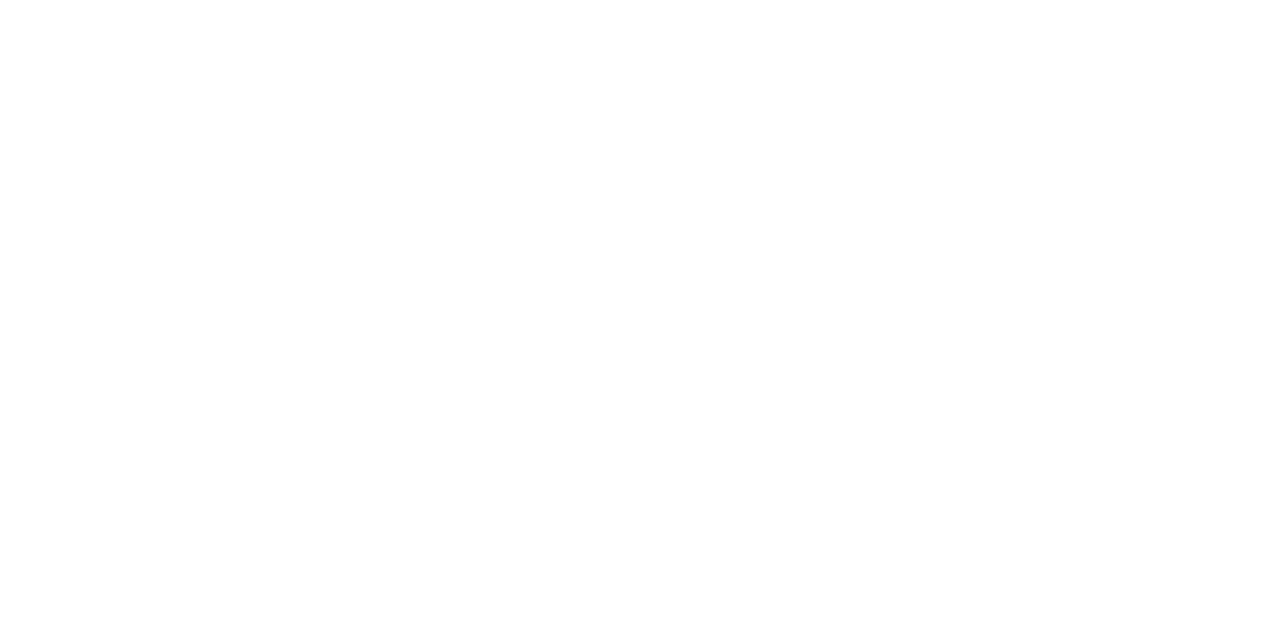
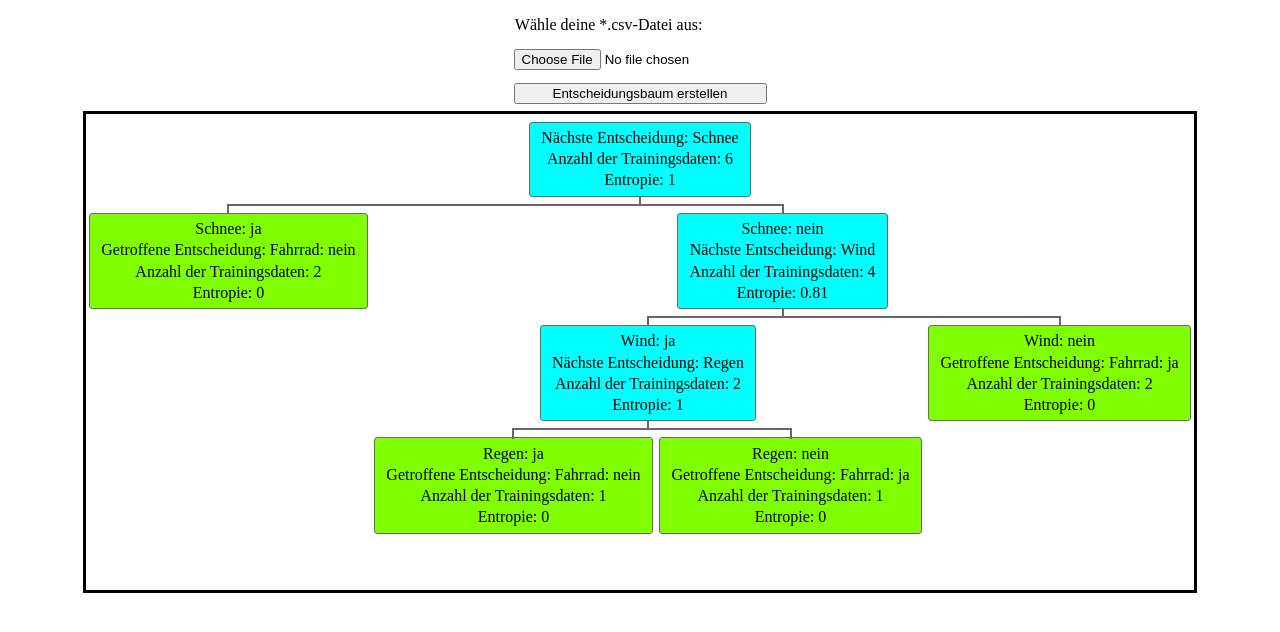
Before and after one commit to DominikSchullerer/decision_tree, a plain HTML site: page index.html in a window 1280 px wide. Drawn offline with Linux system fonts and the light colour scheme.

Commit message:
Implement drawing the tree and loading *.csv file

```diff
--- /dev/null
+++ b/css/stylesheet.css
@@ -0,0 +1,33 @@
+body {
+    display: flex;
+    flex-direction: column;
+    align-items: center;
+}
+
+#inputContainer {
+    display: flex;
+    flex-direction: column;
+    max-width: fit-content;
+    max-width: 100%;
+}
+
+#inputContainer > * {
+    margin: 0.5em;
+}
+
+#treeContainer {
+    max-width: 100%;
+    border-style: solid;
+}
+
+p {
+    margin: 0.2em
+}
+
+.node {
+    background-color: aqua;
+}
+
+.leaf {
+    background-color: chartreuse;
+}
--- a/index.html
+++ b/index.html
@@ -7,57 +7,20 @@
     <meta name="viewport" content="width=device-width, initial-scale=1.0">
     <title>Entscheidungsbaum</title>
     <link rel="stylesheet" href="./css/tree.css">
+    <link rel="stylesheet" href="./css/stylesheet.css">
 </head>
 
 <body>
-    <script src="./js/new_script.js"></script>
-    <!--
-        <ul class="tree">
-            <li> <span>Home</span>
-                <ul>
-                    <li> <span>About us</span>
-                        <ul>
-                            <li> <span>Our history</span>
-                                <ul>
-                                    <li><span>Founder</span></li>
-                                </ul>
-                            </li>
-                            <li> <span>Our board</span>
-                                <ul>
-                                    <li><span>Brad Whiteman</span></li>
-                                    <li><span>Cynthia Tolken</span></li>
-                                    <li><span>Bobby Founderson</span></li>
-                                </ul>
-                            </li>
-                        </ul>
-                    </li>
-                    <li> <span>Our products</span>
-                        <ul>
-                            <li> <span>The Widget 2000™</span>
-                                <ul>
-                                    <li><span>Order form</span></li>
-                                </ul>
-                            </li>
-                            <li> <span>The McGuffin V2</span>
-                                <ul>
-                                    <li><span>Order form</span></li>
-                                </ul>
-                            </li>
-                        </ul>
-                    </li>
-                    <li> <span>Contact us</span>
-                        <ul>
-                            <li> <span>Social media</span>
-                                <ul>
-                                    <li><span>Facebook</span></li>
-                                </ul>
-                            </li>
-                        </ul>
-                    </li>
-                </ul>
-            </li>
-        </ul>
-     -->
+    <script src="./js/new_script.js" defer></script>
+    <div id="inputContainer">
+        <label for="data">Wähle deine *.csv-Datei aus:</label>
+        <input type="file"
+               id="data" name="data"
+               accept=".csv">
+        <button id="drawTree">Entscheidungsbaum erstellen</button>
+    </div>
+
+    <div id="treeContainer"></div>
 </body>
 
 </html>
--- a/js/new_script.js
+++ b/js/new_script.js
@@ -1,4 +1,6 @@
-class Leave {
+let tree = undefined
+
+class Leaf {
     constructor(previousDecision, decision, samples) {
         this.previousDecision = previousDecision
         this.decision = decision
@@ -13,9 +15,9 @@ class Node {
         this.previousDecision = previousDecision
         this.attribute = attribute
         this.samples = samples
-        this.children = children
         this.sampleQuantity = samples.length
         this.entropy = entropyOf(samples)
+        this.children = children
     }
 }
 
@@ -117,10 +119,10 @@ function areSameDecision(samples) {
     return areSameDecision
 }
 
-function decisionTree(samples, attributes, previousDecision) {
+function decisionTree(samples, attributes, previousDecision = '') {
     if (areSameDecision(samples)) {
         let decision = attributes.at(-1) + ": " + samples[0].at(-1)
-        return new Leave(previousDecision, decision, samples)
+        return new Leaf(previousDecision, decision, samples)
     } else if (attributes.length == 1) {
         let values = []
         samples.forEach(sample => {
@@ -128,7 +130,7 @@ function decisionTree(samples, attributes, previousDecision) {
         });
         mostFrequentValue = getMostFrequent(values)
         let decision = attributes.at(-1) + ": " + mostFrequentValue
-        return new Leave(previousDecision, decision, samples)
+        return new Leaf(previousDecision, decision, samples)
     } else {
         let children = []
         let bestAttributeIndex = mostInformativeAttribute(samples)
@@ -168,8 +170,101 @@ function decisionTree(samples, attributes, previousDecision) {
 }
 
 function treeToHtml(root) {
+    const treeContainer = document.getElementById('treeContainer')
+    let rootHTML = document.createElement('ul')
+    rootHTML.classList.add('tree')
+    if (root instanceof Node) {
+        rootHTML.appendChild(getNodeHTML(root))
+    } else if (root instanceof Leaf) {
+        rootHTML.appendChild(getLeafHTML(root))
+    }
+    treeContainer.replaceChildren()
+    treeContainer.appendChild(rootHTML)
+}
 
+function getNodeHTML(node) {
+    let nodeHtml = document.createElement('li')
+    let content = document.createElement('span')
+    content.classList.add('node')
+    let previousDecision = document.createElement('p')
+    previousDecision.textContent = String(node.previousDecision)
+    let attribute = document.createElement('p')
+    attribute.textContent = 'Nächste Entscheidung: ' + String(node.attribute)
+    let sampleQuantity = document.createElement('p')
+    sampleQuantity.textContent = 'Anzahl der Trainingsdaten: ' + String(node.sampleQuantity)
+    let entropy = document.createElement('p')
+    entropy.textContent = 'Entropie: ' + String(Math.round(node.entropy*100)/100)
+    content.appendChild(previousDecision)
+    content.appendChild(attribute)
+    content.appendChild(sampleQuantity)
+    content.appendChild(entropy)
+    nodeHtml.appendChild(content)
+
+    let children = document.createElement('ul')
+    node.children.forEach(child => {
+        if (child instanceof Node) {
+            children.appendChild(getNodeHTML(child))
+        } else if (child instanceof Leaf) {
+            children.appendChild(getLeafHTML(child))
+        }
+    });
+
+    nodeHtml.appendChild(children)
+
+    return nodeHtml
 }
+
+function getLeafHTML(leaf) {
+    let leafHTML = document.createElement('li')
+    let content = document.createElement('span')
+    content.classList.add('leaf')
+    let previousDecision = document.createElement('p')
+    previousDecision.textContent = String(leaf.previousDecision)
+    let decision = document.createElement('p')
+    decision.textContent = 'Getroffene Entscheidung: ' + String(leaf.decision)
+    let sampleQuantity = document.createElement('p')
+    sampleQuantity.textContent = 'Anzahl der Trainingsdaten: ' + String(leaf.sampleQuantity)
+    let entropy = document.createElement('p')
+    entropy.textContent = 'Entropie: ' + String(Math.round(leaf.entropy*100)/100)
+    content.appendChild(previousDecision)
+    content.appendChild(decision)
+    content.appendChild(sampleQuantity)
+    content.appendChild(entropy)
+
+    leafHTML.appendChild(content)
+
+    return leafHTML
+}
+
+let file = document.getElementById('data')
+let data = undefined
+
+file.addEventListener("change", function () {
+    var reader = new FileReader()
+    reader.onload = function() {
+    data = this.result.split(/[\n\r]/)
+    console.log(data)
+      }
+    reader.readAsText(this.files[0])
+});
+
+let drawButton = document.getElementById('drawTree')
+drawButton.addEventListener('click', function() {
+    if (data != undefined) {
+        let attributes = data[0].split(',')
+        let dataCopy = data.slice(1, data.length)
+        let samples = []
+        console.log(attributes)
+        console.log(dataCopy)
+        dataCopy.forEach(datum => {
+            samples.push(datum.split(','))
+        });
+        console.log(samples)
+        console.log(attributes)
+        let tree = decisionTree(samples, attributes)
+        treeToHtml(tree)
+    }
+})
 
 samples = []
 samples.push(["nein", "ja", "nein", "ja"])
@@ -178,6 +273,8 @@ samples.push(["ja", "nein", "ja", "nein"])
 samples.push(["nein", "nein", "nein", "ja"])
 samples.push(["nein", "nein", "ja", "nein"])
 samples.push(["ja", "ja", "nein", "nein"])
+console.log(samples)
 
-let tree = decisionTree(samples, ["Wind", "Regen", "Schnee", "Fahrrad"], "")
+let treeTest = decisionTree(samples, ["Wind", "Regen", "Schnee", "Fahrrad"], "")
+treeToHtml(treeTest)
 console.log("done")
```
Also changed, not shown: autofahren.csv (added, +7 -0 lines), fahrrad.csv (added, +7 -0 lines).
